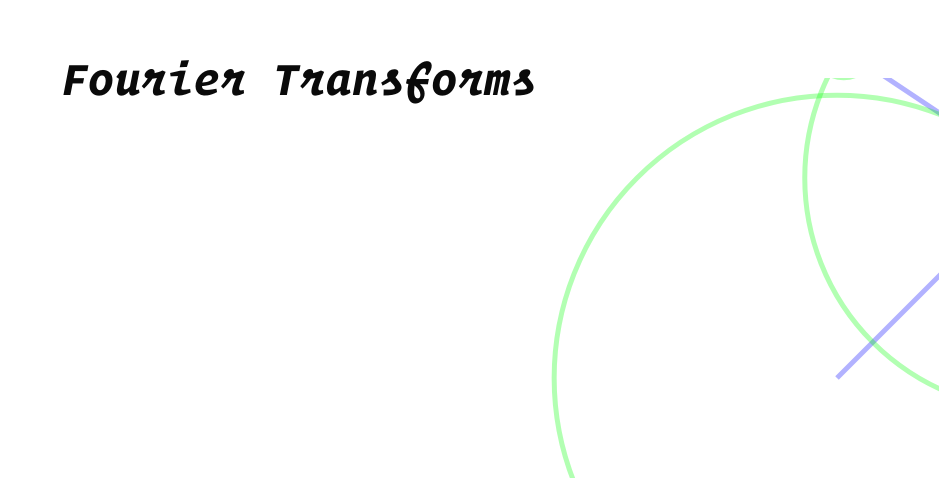
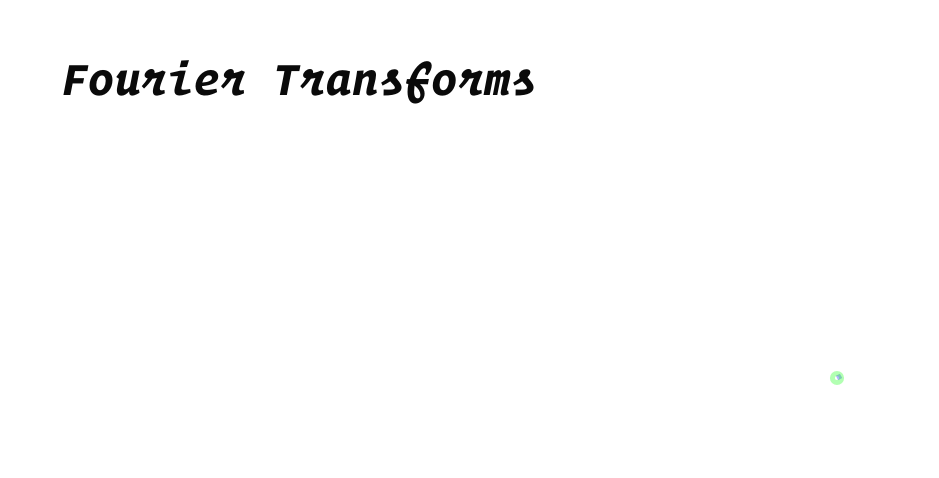
Before and after one commit to 4oeuhtns/fouriertransform, a Next.js app: page / in a window 1280 px wide. Shown: the part 322-800 px from the top of the page, without its empty margins (341-1280 px from the left). Built offline with nearby package versions, Linux system fonts and the light colour scheme.

Commit message:
Extra points

```diff
--- a/app/page.js
+++ b/app/page.js
@@ -37,16 +37,24 @@ export default function Home() {
   //   [-2, 1],
   //   [-2, 1.5],
   // ];
+  let points=[
+    [0, 0], [1.0, 0], [2, 0], [3.0, 0], [4, 0], [4, 1.0], [4, 2], [4, 3.0], [4, 4], [3.0, 4], [2, 4], [1.0, 4], [0, 4], [0, 3.0], [0, 2], [0, 1.0]
+  ]
 
-  let points=[
-    [0, 0], [2.0, 0], [4, 0], [6.0, 0], [8, 0], [8, 2.0], [8, 4], [8, 6.0], [8, 8], [6.0, 8], [4, 8], [2.0, 8], [0, 8], [0, 6.0], [0, 4], [0, 2.0]  ]
+  // let points =[
+  //   [0, 0], [1.0, 0], [2, 0]
+  // ]
+
+  // let points=[
+  //   [0, 0], [2.0, 0], [4, 0], [6.0, 0], [8, 0], [8, 2.0], [8, 4], [8, 6.0], [8, 8], [6.0, 8], [4, 8], [2.0, 8], [0, 8], [0, 6.0], [0, 4], [0, 2.0]
+  // ]
   return (
     <div className="h-screen w-full flex justify-center items-center text-5xl font-operatorItalic">
       <h1 className="text-5xl font-operatorItalic">Fourier Transforms</h1>
       <p></p>
       <br>
       </br>
-      <Epicycle points={points} speed={0.01} width={600} height={600} />
+      <Epicycle points={points} speed={0.001} width={600} height={600} />
     </div>
   );
 }
```
